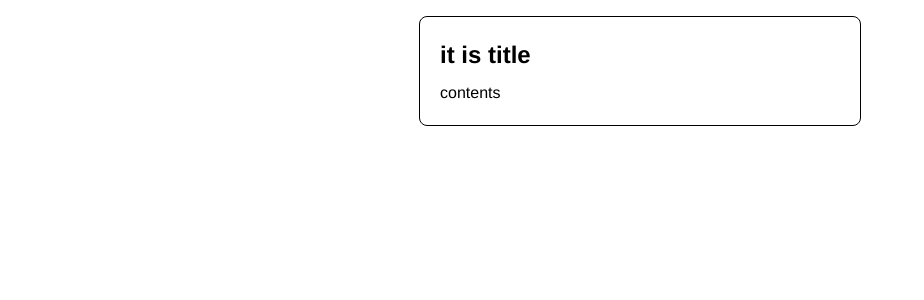
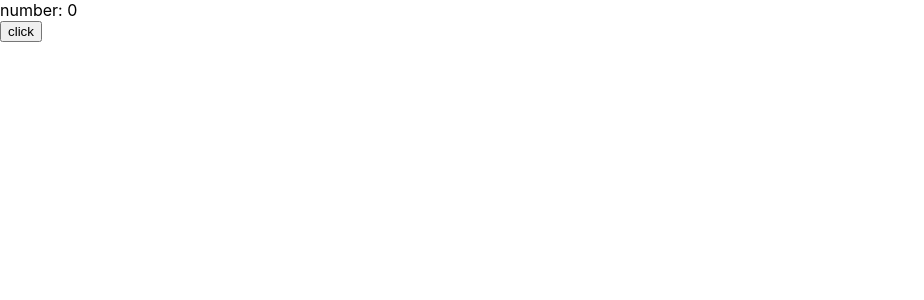
Before and after one commit to YoungHwan90s/React.js-Practice, a React (Create React App) app in the folder week-2/: page / in a window 1280 px wide. Shown: the top 300 px of the page, without its empty margins (0-924 px from the left). Built offline with nearby package versions, Linux system fonts and the light colour scheme.

Commit message:
React Hooks - useState

```diff
--- a/week-2/src/App.jsx
+++ b/week-2/src/App.jsx
@@ -1,13 +1,28 @@
-import React from "react";
-import TestPage from "./components/TestPage";
-import GlobalStyle from "./GlobalStyle";
+import React, { useState } from "react";
 
 function App() {
+  const [number, setNumber] = useState(0);
+
   return (
-    <>
-      <GlobalStyle />
-      <TestPage title="it is title" contents="contents" />
-    </>
+    <div>
+      <div>number: {number}</div>
+      <button
+        onClick={() => {
+          // 기존 업데이트 방법 - 1만 올라감
+          // 배치 업데이트 한거번에 모아서 한 번만 반영)
+          // setNumber(number + 1);
+          // setNumber(number + 1);
+          // setNumber(number + 1);
+
+          // 함수형 업데이트 방법 (함수는 반환 값이 있어)
+          setNumber(currentNumber => currentNumber + 1);
+          setNumber(currentNumber => currentNumber + 1);
+          setNumber(currentNumber => currentNumber + 1);
+        }}
+      >
+        click
+      </button>
+    </div>
   );
 }
 
--- a/week-2/src/GlobalStyle.jsx
+++ /dev/null
@@ -1,10 +0,0 @@
-import { createGlobalStyle } from "styled-components";
-
-const GlobalStyle = createGlobalStyle`
-    body {
-        font-family: "Helvetica", "Arial", sans-serif;
-        line-height: 1.5;
-    }
-`;
-
-export default GlobalStyle;
--- a/week-2/src/components/TestPage.jsx
+++ /dev/null
@@ -1,36 +0,0 @@
-import React from "react";
-import styled from "styled-components";
-
-function TestPage(props) {
-  return (
-    <Wrapper>
-      <Title>{props.title}</Title>
-      <Contents>{props.contents}</Contents>
-    </Wrapper>
-  );
-}
-
-const Title = styled.h1`
-  /* font-family: "Helvetica", "Arial", sans-serif;
-  line-height: 1.5; */
-  font-size: 1.5rem;
-  margin: 0;
-  margin-bottom: 8px;
-`;
-
-const Contents = styled.p`
-  margin: 0;
-  /* font-family: "Helvetica", "Arial", sans-serif;
-  line-height: 1.5; */
-  font-size: 1rem;
-`;
-
-const Wrapper = styled.div`
-  border: 1px solid black;
-  border-radius: 8px;
-  padding: 20px;
-  margin: 16px auto;
-  max-width: 400px;
-`;
-
-export default TestPage;
```
